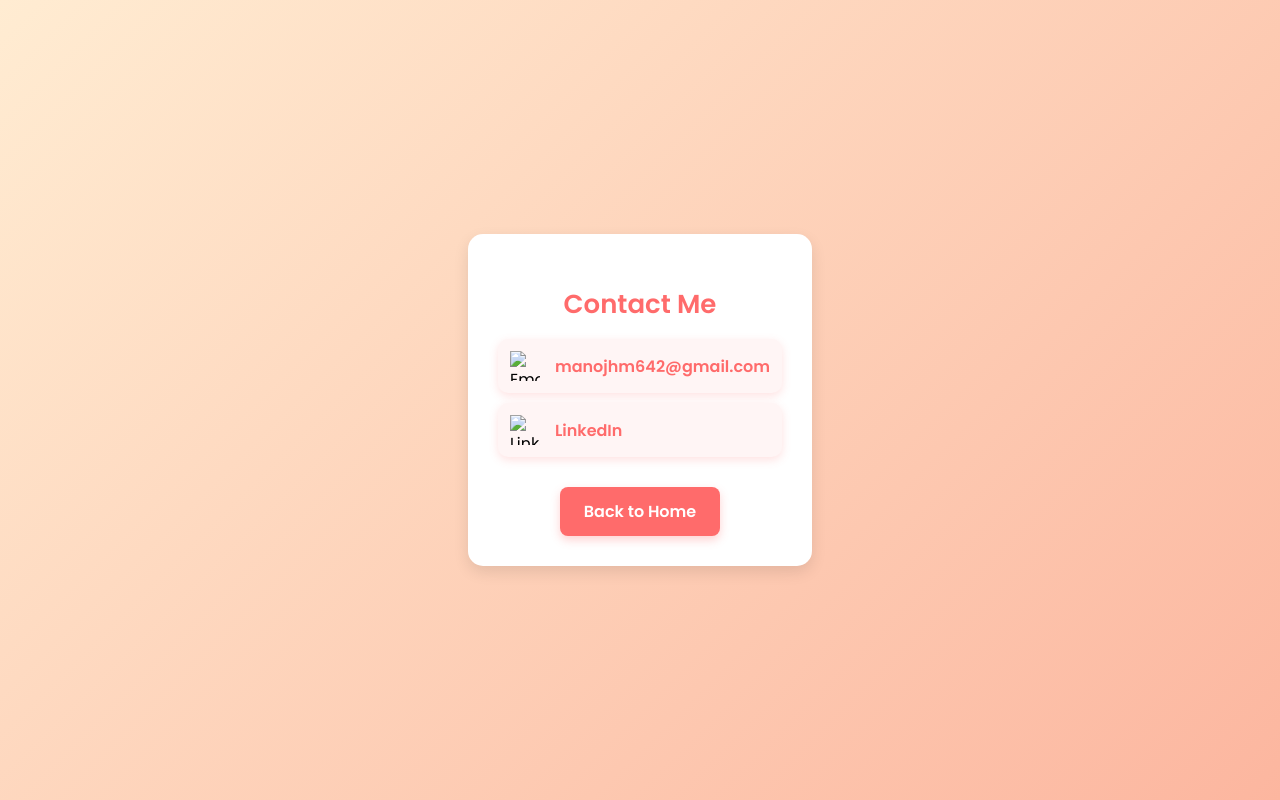
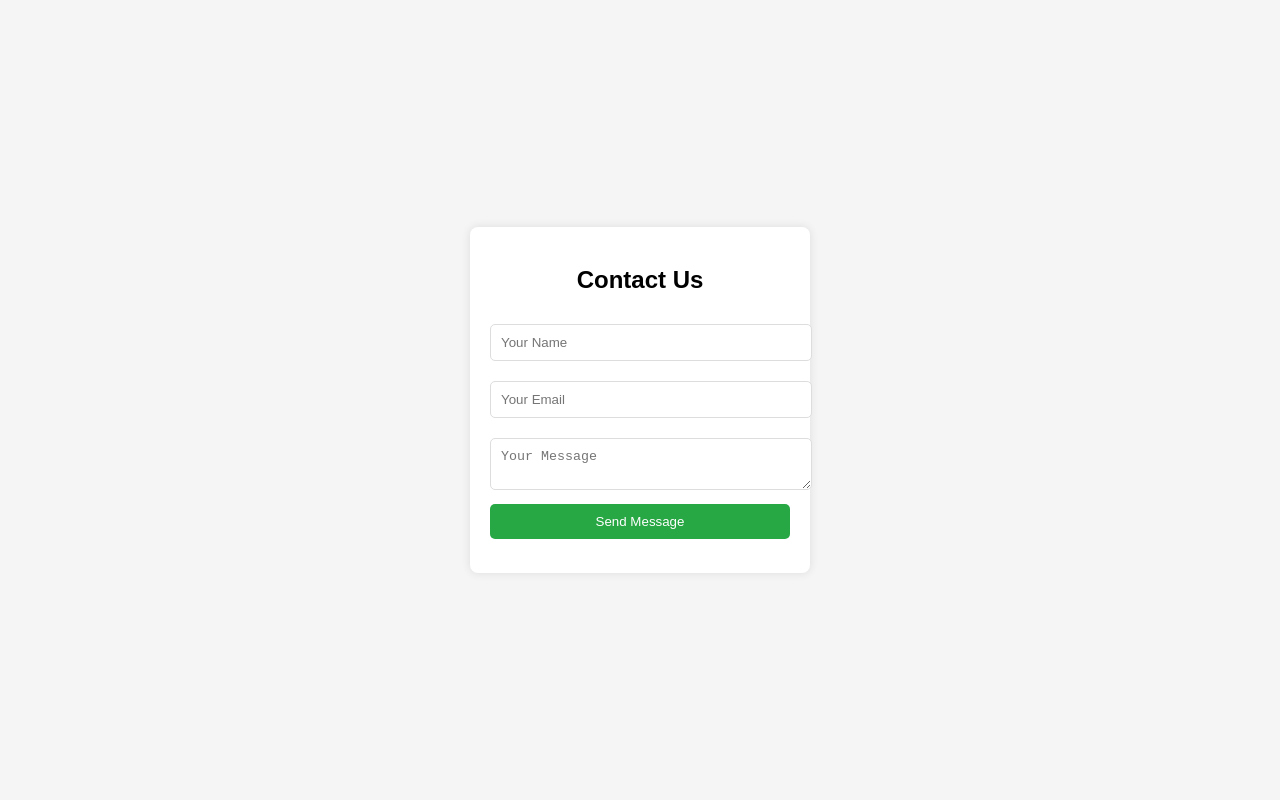
Before and after one commit to Manoj00-HM/FUTURE_FS_01, a plain HTML site: page Contact.html in a window 1280 px wide. Drawn offline with Linux system fonts and the light colour scheme.

Commit message:
Update Contact.html

```diff
--- a/Contact.html
+++ b/Contact.html
@@ -3,13 +3,11 @@
 <head>
     <meta charset="UTF-8">
     <meta name="viewport" content="width=device-width, initial-scale=1.0">
-    <title>Contact Me</title>
+    <title>Contact Form</title>
     <style>
-        @import url('https://fonts.googleapis.com/css2?family=Poppins:wght@300;400;600&display=swap');
-
         body {
-            font-family: 'Poppins', sans-serif;
-            background: linear-gradient(135deg, #ffecd2, #fcb69f); /* Light pastel gradient */
+            font-family: Arial, sans-serif;
+            background: #f5f5f5;
             display: flex;
             justify-content: center;
             align-items: center;
@@ -17,106 +15,85 @@
             margin: 0;
         }
 
-        .contact-container {
-            max-width: 450px;
-            padding: 30px;
-            border-radius: 15px;
+        .contact-form {
             background: white;
-            box-shadow: 0px 6px 15px rgba(0, 0, 0, 0.1);
+            padding: 20px;
+            border-radius: 8px;
+            box-shadow: 0 0 10px rgba(0, 0, 0, 0.1);
+            width: 300px;
             text-align: center;
-            animation: fadeIn 1s ease-in-out;
         }
 
-        .contact-container h2 {
-            color: #ff6b6b; /* Soft red for a warm touch */
-            font-size: 26px;
-            margin-bottom: 15px;
+        .contact-form h2 {
+            margin-bottom: 20px;
         }
 
-        .contact-info {
-            display: flex;
-            align-items: center;
-            justify-content: flex-start;
-            gap: 15px;
-            background: #fff5f5; /* Light pinkish-white */
-            padding: 12px;
-            border-radius: 10px;
+        .contact-form input,
+        .contact-form textarea {
+            width: 100%;
+            padding: 10px;
             margin: 10px 0;
-            transition: transform 0.3s ease-in-out, background 0.3s;
-            box-shadow: 0px 3px 10px rgba(255, 107, 107, 0.2);
+            border: 1px solid #ddd;
+            border-radius: 5px;
         }
 
-        .contact-info:hover {
-            transform: scale(1.05);
-            background: #ffecec; /* Slightly darker pink */
+        .contact-form button {
+            background: #28a745;
+            color: white;
+            border: none;
+            padding: 10px;
+            width: 100%;
+            border-radius: 5px;
+            cursor: pointer;
         }
 
-        .contact-info img {
-            width: 30px;
-            height: 30px;
+        .contact-form button:hover {
+            background: #218838;
         }
 
-        .contact-info a {
-            font-size: 16px;
-            color: #ff6b6b;
-            font-weight: bold;
-            text-decoration: none;
-            transition: color 0.3s;
-        }
-
-        .contact-info a:hover {
-            text-decoration: underline;
-            color: #e63946; /* Slightly deeper red */
-        }
-
-        .home-button {
-            display: inline-block;
-            margin-top: 20px;
-            padding: 12px 24px;
-            font-size: 16px;
-            font-weight: bold;
-            color: white;
-            background: #ff6b6b;
-            border: none;
-            border-radius: 8px;
-            cursor: pointer;
-            transition: background 0.3s ease-in-out, transform 0.2s;
-            text-decoration: none;
-            box-shadow: 0px 4px 10px rgba(255, 107, 107, 0.3);
-        }
-
-        .home-button:hover {
-            background: #e63946;
-            transform: scale(1.05);
-        }
-
-        @keyframes fadeIn {
-            from {
-                opacity: 0;
-                transform: translateY(-20px);
-            }
-            to {
-                opacity: 1;
-                transform: translateY(0);
-            }
+        #responseMessage {
+            margin-top: 10px;
+            font-size: 14px;
+            color: green;
         }
     </style>
 </head>
 <body>
-    <div class="contact-container">
-        <h2>Contact Me</h2>
 
-        <div class="contact-info">
-            <img src="C:\Users\Manoj H M\OneDrive\Desktop\email.png.jpeg" alt="Email icon">
-            <a href="mailto:manojhm642@gmail.com">manojhm642@gmail.com</a>
-        </div>
+    <div class="contact-form">
+        <h2>Contact Us</h2>
+        <form id="contactForm">
+            <input type="text" id="name" placeholder="Your Name" required>
+            <input type="email" id="email" placeholder="Your Email" required>
+            <textarea id="message" placeholder="Your Message" required></textarea>
+            <button type="submit">Send Message</button>
+            <p id="responseMessage"></p>
+        </form>
+    </div>
 
-        <div class="contact-info">
-            <img src="C:\Users\Manoj H M\OneDrive\Desktop\linkedin.jpg.jpeg" alt="LinkedIn icon">
-            <a href="https://www.linkedin.com/in/manoj-h-m-2a714b327" target="_blank">LinkedIn</a>
-        </div>
+    <script>
+        document.getElementById("contactForm").addEventListener("submit", function(event) {
+            event.preventDefault(); // Prevent default form submission
 
-        <a href="index.html" class="home-button">Back to Home</a>
-    </div>
+            const name = document.getElementById("name").value.trim();
+            const email = document.getElementById("email").value.trim();
+            const message = document.getElementById("message").value.trim();
+            const responseMessage = document.getElementById("responseMessage");
+
+            if (!name || !email || !message) {
+                responseMessage.style.color = "red";
+                responseMessage.textContent = "All fields are required!";
+                return;
+            }
+
+            // Simulating a successful message submission
+            responseMessage.style.color = "green";
+            responseMessage.textContent = "Message sent successfully!";
+
+            // Reset the form
+            document.getElementById("contactForm").reset();
+        });
+    </script>
+
 </body>
 </html>
```
